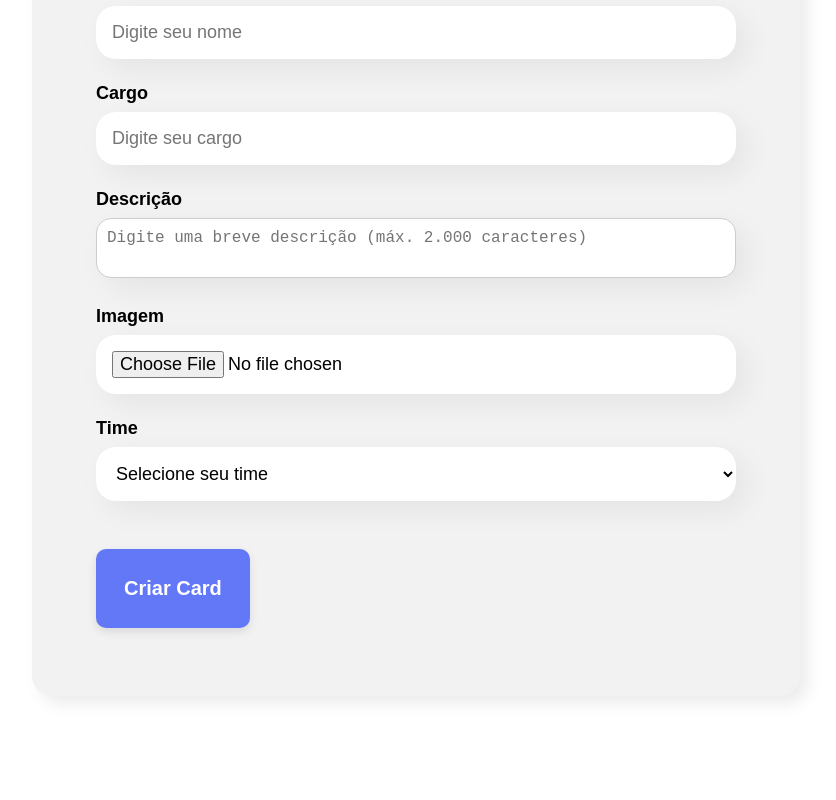
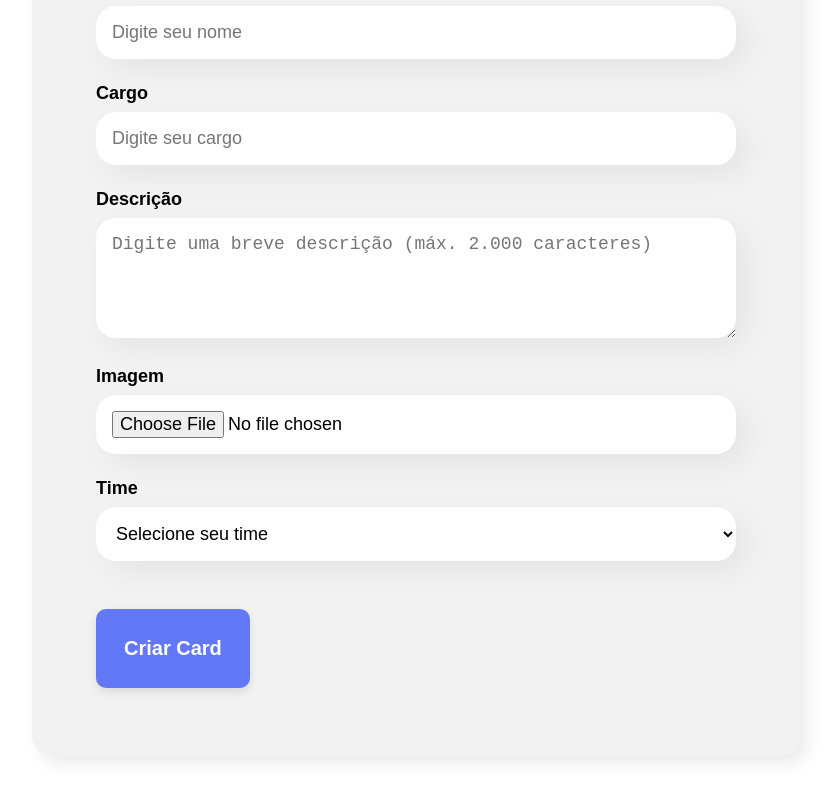
Before and after one commit to GustavoGodoiDev/Organo-teams, a React (Create React App) app: page / in a window 1280 px wide. Shown: the part 749-1549 px from the top of the page, without its empty margins (224-1060 px from the left). Before the commit the page ends 1525 px from the top, so only its background shows below. Built offline with nearby package versions, Linux system fonts and the light colour scheme.

Commit message:
Descrição dos colaboradores

```diff
--- a/package.json
+++ b/package.json
@@ -9,6 +9,7 @@
     "react": "^18.1.0",
     "react-dom": "^18.1.0",
     "react-easy-crop": "^5.2.0",
+    "react-router-dom": "^7.0.2",
     "react-scripts": "5.0.1",
     "uuid": "^11.0.3",
     "web-vitals": "^2.1.4"
--- a/src/App.js
+++ b/src/App.js
@@ -3,6 +3,7 @@ import Banner from './componentes/Banner';
 import Formulario from './componentes/Formulario';
 import Time from './componentes/Time';
 
+//Definição dos times
 function App() {
     const times = [
         {
@@ -81,14 +82,15 @@ function App() {
         return initialColaboradores;
     });
 
+    //Adicionar o colaborador ao time especifico
     const aoNovoColaboradorAdicionado = (colaborador) => {
-        // Adiciona o colaborador ao time específico
         setColaboradores(prevColaboradores => ({
             ...prevColaboradores,
             [colaborador.time]: [...prevColaboradores[colaborador.time], colaborador],
         }));
     };
 
+    //Retorno da função App
     return (
         <div className="App">
             <Banner />
--- a/src/componentes/CampoTexto/index.js
+++ b/src/componentes/CampoTexto/index.js
@@ -1,5 +1,5 @@
-import { useState, useEffect, useRef } from 'react';
-import './CampoTexto.css'
+import { useEffect, useRef } from 'react';
+import './CampoTexto.css';
 
 const CampoTexto = (props) => {
     const { obrigatorio, label, placeholder, valor, aoAlterado, tipo, ...outros } = props;
@@ -8,7 +8,6 @@ const CampoTexto = (props) => {
     // Função para ajustar a altura do textarea automaticamente
     function ajustarAlturaTextarea() {
         if (textareaRef.current) {
-
             // Resetando a altura para ajustar corretamente a expansão
             textareaRef.current.style.height = "auto";
             textareaRef.current.style.height = `${textareaRef.current.scrollHeight}px`;
@@ -17,8 +16,10 @@ const CampoTexto = (props) => {
 
     // Usamos useEffect para ajustar a altura ao inicializar ou quando o valor mudar
     useEffect(() => {
-        ajustarAlturaTextarea();
-    }, [valor]);
+        if (tipo === "textarea") {
+            ajustarAlturaTextarea();
+        }
+    }, [valor, tipo]);
 
     return (
         <div className="campo-texto">
@@ -34,17 +35,7 @@ const CampoTexto = (props) => {
                     placeholder={placeholder}
                     required={obrigatorio}
                     {...outros}
-                    style={{
-                        resize: "none",
-                        overflow: "hidden",
-                        minHeight: "60px",
-                        width: "100%",
-                        fontSize: "16px",
-                        padding: "10px",
-                        borderRadius: "15px",
-                        border: "1px solid #ccc",
-                        boxSizing: "border-box",
-                    }}
+                    className="campo-texto-area" // Adiciona uma classe para o estilo
                 />
             ) : (
                 <input
@@ -54,6 +45,7 @@ const CampoTexto = (props) => {
                     placeholder={placeholder}
                     required={obrigatorio}
                     {...outros}
+                    className="campo-texto-input" // Adiciona uma classe para o estilo
                 />
             )}
         </div>
--- a/src/componentes/Formulario/index.js
+++ b/src/componentes/Formulario/index.js
@@ -4,10 +4,11 @@ import Botao from '../Botao';
 import CampoTexto from '../CampoTexto';
 import './Formulario.css';
 
+//Constante que recebe o valor das variaveis
 const Formulario = (props) => {
     const [nome, setNome] = useState('');
     const [cargo, setCargo] = useState('');
-    const [descricao, setDescricao] = useState(''); // Novo estado para descrição
+    const [descricao, setDescricao] = useState('');
     const [imagem, setImagem] = useState(null);
     const [imagemRecortada, setImagemRecortada] = useState(null);
     const [time, setTime] = useState('');
@@ -109,6 +110,7 @@ const Formulario = (props) => {
         setShowCropper(true);
     };
 
+    //Return do Formulário com os campos e suas configurações
     return (
         <section className="formulario">
             <form onSubmit={aoSalvar}>
```
Also changed, not shown: src/componentes/Formulario/Formulario.css (line endings or trailing spaces), 1 other file (tests, documents, lock files or other folders).
